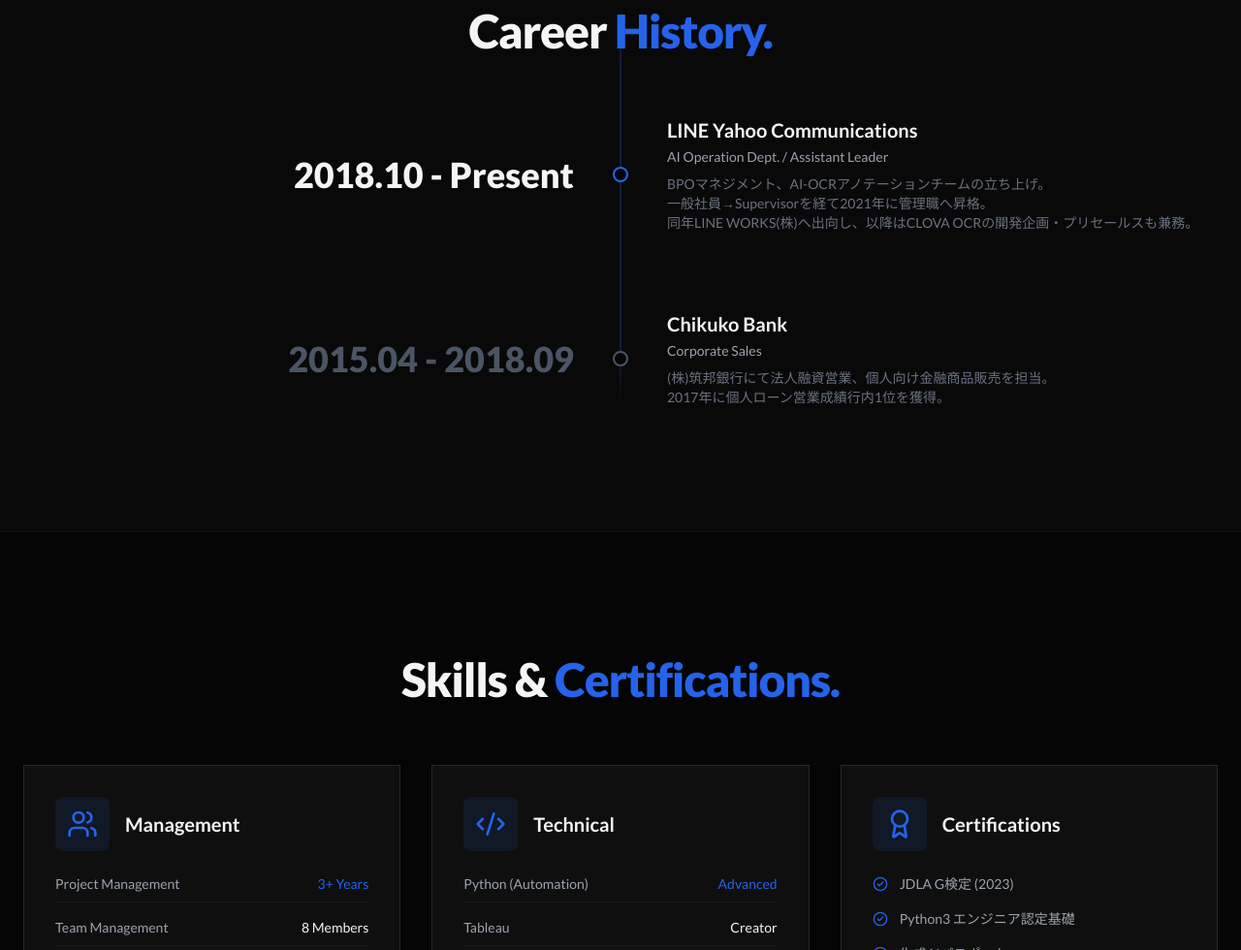
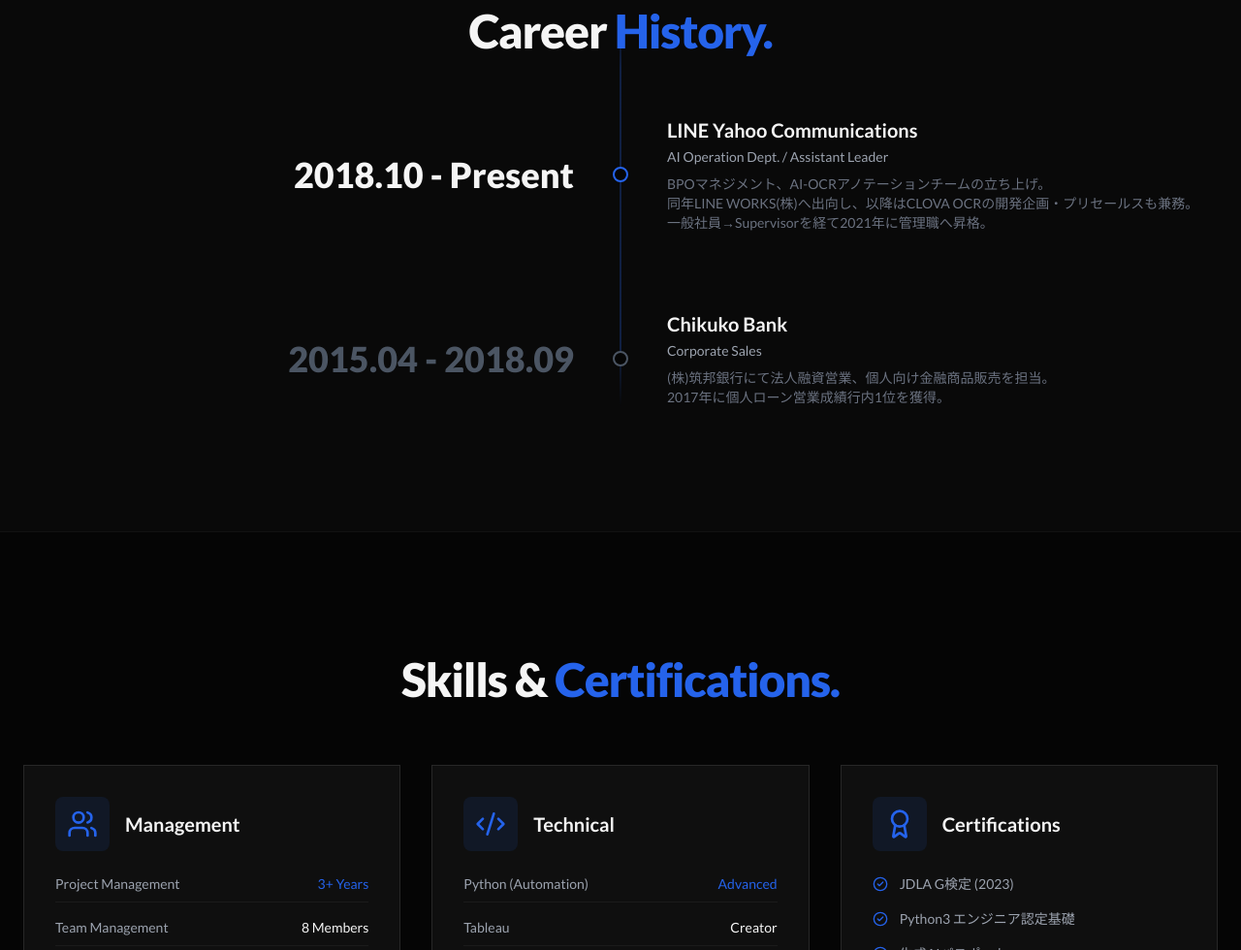
Before and after one commit to ryosuke1129/portfolio, a plain HTML site: page index.html in a window 1280 px wide. Shown: the part 1561-2541 px from the top of the page at 97% size. Drawn offline with nearby package versions, Linux system fonts and the light colour scheme.

Commit message:
Update index.html

```diff
--- a/index.html
+++ b/index.html
@@ -375,8 +375,8 @@
                         <p class="text-gray-400 text-sm mb-2">AI Operation Dept. / Assistant Leader</p>
                         <p class="text-xs md:text-sm text-gray-500 leading-relaxed">
                             BPOマネジメント、AI-OCRアノテーションチームの立ち上げ。<br>
-                            一般社員→Supervisorを経て2021年に管理職へ昇格。<br>
-                            同年LINE WORKS(株)へ出向し、以降はCLOVA OCRの開発企画・プリセールスも兼務。
+                            同年LINE WORKS(株)へ出向し、以降はCLOVA OCRの開発企画・プリセールスも兼務。<br>
+                            一般社員→Supervisorを経て2021年に管理職へ昇格。
                         </p>
                     </div>
                 </div>
```
